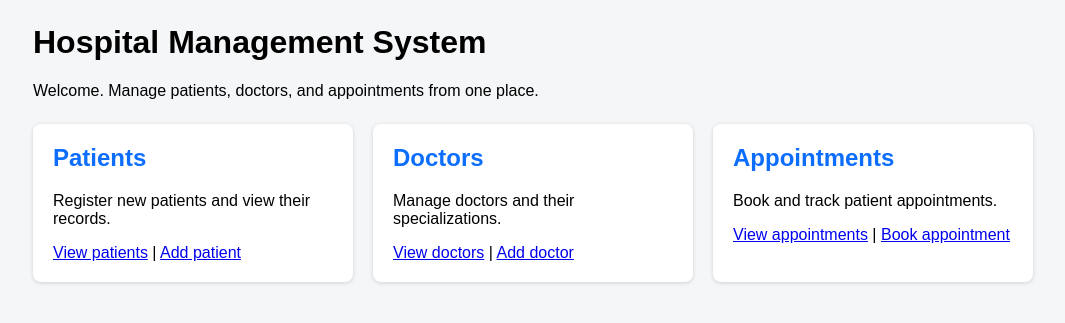
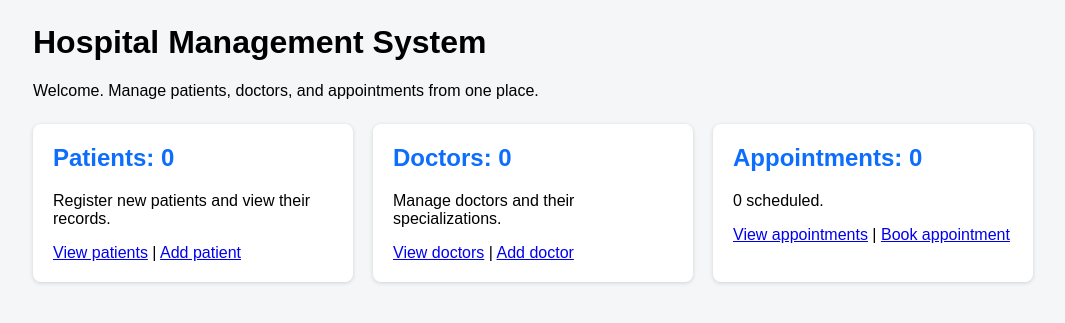
Before and after one commit to shifinshalu035-cell/Hospital_management_system, a Django app: page / in a window 1280 px wide. Shown: the part 46-369 px from the top of the page, without its empty margins (107-1172 px from the left). Run offline with Django 5.2, Linux system fonts and the light colour scheme; data that the repository does not hold is empty.

Commit message:
Add dashboard counts to home page

```diff
--- a/hello/templates/hello/home.html
+++ b/hello/templates/hello/home.html
@@ -8,22 +8,22 @@
 
     <div class="cards">
         <div class="card">
-            <h2>Patients</h2>
+            <h2>Patients: {{ patient_count }}</h2>
             <p>Register new patients and view their records.</p>
             <a href="{% url 'patient_list' %}">View patients</a> |
             <a href="{% url 'patient_add' %}">Add patient</a>
         </div>
 
         <div class="card">
-            <h2>Doctors</h2>
+            <h2>Doctors: {{ doctor_count }}</h2>
             <p>Manage doctors and their specializations.</p>
             <a href="{% url 'doctor_list' %}">View doctors</a> |
             <a href="{% url 'doctor_add' %}">Add doctor</a>
         </div>
 
         <div class="card">
-            <h2>Appointments</h2>
-            <p>Book and track patient appointments.</p>
+            <h2>Appointments: {{ appointment_count }}</h2>
+            <p>{{ scheduled_count }} scheduled.</p>
             <a href="{% url 'appointment_list' %}">View appointments</a> |
             <a href="{% url 'appointment_add' %}">Book appointment</a>
         </div>
--- a/hello/views.py
+++ b/hello/views.py
@@ -1,8 +1,16 @@
 from django.shortcuts import render
-from django.contrib.auth.decorators import login_required
+from patients.models import Patient
+from doctors.models import Doctor
+from appointments.models import Appointment
 
 def home(request):
-    return render(request, 'hello/home.html')
-@login_required
+    context = {
+        'patient_count': Patient.objects.count(),
+        'doctor_count': Doctor.objects.count(),
+        'appointment_count': Appointment.objects.count(),
+        'scheduled_count': Appointment.objects.filter(status='Scheduled').count(),
+    }
+    return render(request, 'hello/home.html', context)
+
 def about(request):
     return render(request, 'hello/about.html')
```
